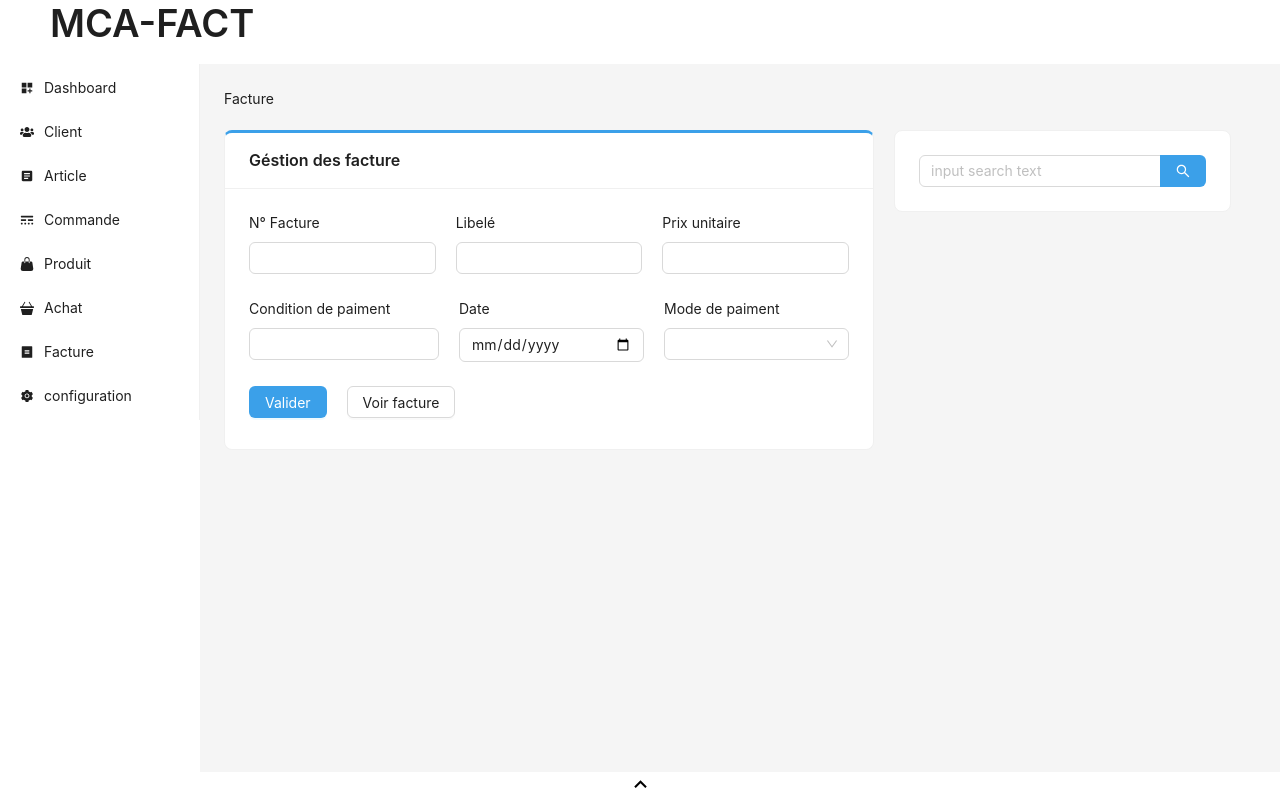
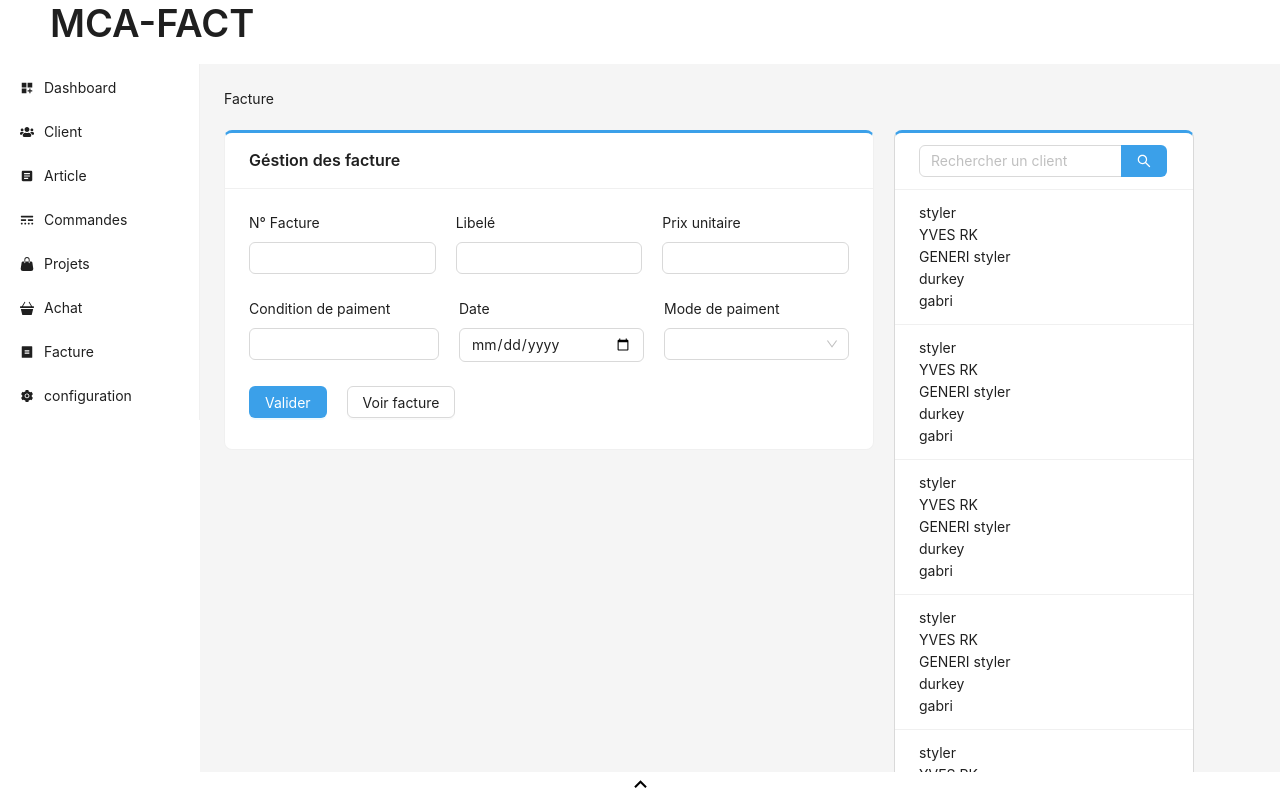
Before and after one commit to yvesludmila/ProjetFacturation, a React (Create React App) app: page /Facture in a window 1280 px wide. Built offline with nearby package versions, Linux system fonts and the light colour scheme.

Commit message:
filter client_via_facture

```diff
--- a/src/Components/AppRoutes/AppRoutes.tsx
+++ b/src/Components/AppRoutes/AppRoutes.tsx
@@ -5,8 +5,9 @@ import Client from "../ClientList/Client";
 import Facture from "../Facture/Facture";
 import Article from "../Article/Article";
 import Purchase from "../Purchase/Purchase";
-import Product from "../Product/Product";
+
 import Order from "../Orders/Order";
+import Projects from "../Projets/Projects";
 
 const AppRoutes = () => {
   return (
@@ -14,7 +15,7 @@ const AppRoutes = () => {
       <Route path="/" element={<Dashboard />} />
       <Route path="/Client" element={<Client />} />
       <Route path="/Facture" element={<Facture />} />
-      <Route path="/Produit" element={<Product />} />
+      <Route path="/Projects" element={<Projects />} />
       <Route path="/Article" element={<Article />} />
       <Route path="/Commande" element={<Order />} />
       <Route path="/Achat" element={<Purchase />} />
--- a/src/Components/ChartBar/ChartBar.tsx
+++ b/src/Components/ChartBar/ChartBar.tsx
@@ -39,7 +39,7 @@ export const data = {
   labels,
   datasets: [
     {
-      label: "Achat",
+      label: "Projets",
       data: labels.map(() => faker.datatype.number({ min: 0, max: 1000 })),
       backgroundColor: "rgba(255, 99, 132, 0.5)",
     },
--- a/src/Components/Dashboard/Dashboard.tsx
+++ b/src/Components/Dashboard/Dashboard.tsx
@@ -26,17 +26,17 @@ const Dashboard = () => {
           </Space>
           <Typography.Title>+400prs</Typography.Title>
         </Card>
-        <Card style={{ borderLeft: "3px solid red" }}>
+        {/* <Card style={{ borderLeft: "3px solid red" }}>
           <Space direction="horizontal">
             <small>Stock</small>
           </Space>
           <Typography.Title>$4567600</Typography.Title>
-        </Card>
+        </Card> */}
         <Card style={{ borderLeft: "3px solid yellow" }}>
           <Space direction="horizontal">
-            <small>Produit</small>
+            <small>Projets</small>
           </Space>
-          <Typography.Title>+456700pdts</Typography.Title>
+          <Typography.Title>+45Projet</Typography.Title>
         </Card>
       </Space>
       <Divider />
--- a/src/Components/Facture/FlilterClient/FilterClient.tsx
+++ b/src/Components/Facture/FlilterClient/FilterClient.tsx
@@ -1,17 +1,62 @@
-import { Card, Input } from "antd";
-import React from "react";
-const { Search } = Input;
-const onSearch = (value: string) => console.log(value);
+import { Input, List, Typography } from "antd";
+import React, { useState } from "react";
+// import Client from "../../ClientList/Client"
+
+const data = [
+  { id: 1, Name: "styler" },
+  { id: 2, Name: "YVES RK" },
+  { id: 3, Name: " GENERI styler" },
+  { id: 4, Name: " durkey" },
+  { id: 5, Name: " gabri" },
+
+  // "Racing car sprays burning fuel.",
+  // "Japanese princess to wed commoner.",
+  // "Australian walks 100km after outback crash.",
+  // "Man charged over missing wedding girl.",
+  // "Los Angeles battles huge wildfires.",
+];
+
 const FilterClient = () => {
+  const [names, setName] = useState(data);
+  const [search, setSearch] = useState("");
+  const { Search } = Input;
+  const onSearch = (value: string) => {
+    setSearch(value);
+  };
+
   return (
-    <div style={{margin:"20px"}}>
-      <Card>
-        <Search
-          placeholder="input search text"
-          onSearch={onSearch}
-          enterButton
-        />
-      </Card>
+    <div style={{ margin: "20px" }}>
+      <List
+        style={{
+          backgroundColor: "white",
+          borderTop: "3px solid #3ba0e9",
+          width: 300,
+        }}
+        header={
+          <div>
+            <Search
+              placeholder="Rechercher un client"
+              onSearch={onSearch}
+              enterButton
+              style={{ width: "15.5rem" }}
+              onChange={(e) => {
+                setSearch(e.target.value.toLowerCase());
+              }}
+            />
+          </div>
+        }
+        bordered
+        dataSource={data}
+        renderItem={(item) => (
+          <List.Item>
+            <Typography.Text>
+              {names.map((name) => {
+                return <li key={name.id}>{name.Name}</li>;
+              })}
+            </Typography.Text>
+          </List.Item>
+        )}
+      />
     </div>
   );
 };
--- a/src/Components/Product/Product.tsx
+++ b/src/Components/Projets/Projects.tsx
@@ -3,7 +3,7 @@ import { MdDelete } from "react-icons/md";
 import { FaRegEdit } from "react-icons/fa";
 import React from "react";
 
-const Product = () => {
+const Projects = () => {
   return (
     <div>
       <Breadcrumb>
@@ -51,4 +51,4 @@ const Product = () => {
     </div>
   );
 };
-export default Product;
+export default Projects;
--- a/src/Components/SiderMenu/SiderMenu.tsx
+++ b/src/Components/SiderMenu/SiderMenu.tsx
@@ -1,5 +1,5 @@
 import { Menu, Spin } from "antd";
-import React, { useState } from "react";
+import React from "react";
 import { MdArticle, MdDashboardCustomize } from "react-icons/md";
 import { FaUsers } from "react-icons/fa";
 import { BsFillBasket3Fill } from "react-icons/bs";
@@ -36,12 +36,12 @@ const SiderMenu = () => {
           {
             key: "/Commande",
             icon: <BsBorderStyle />,
-            label: "Commande",
+            label: "Commandes",
           },
           {
-            key: "/Produit",
+            key: "/Projects",
             icon: <BsFillHandbagFill />,
-            label: "Produit",
+            label: "Projets",
           },
           {
             key: "/Achat",
```
